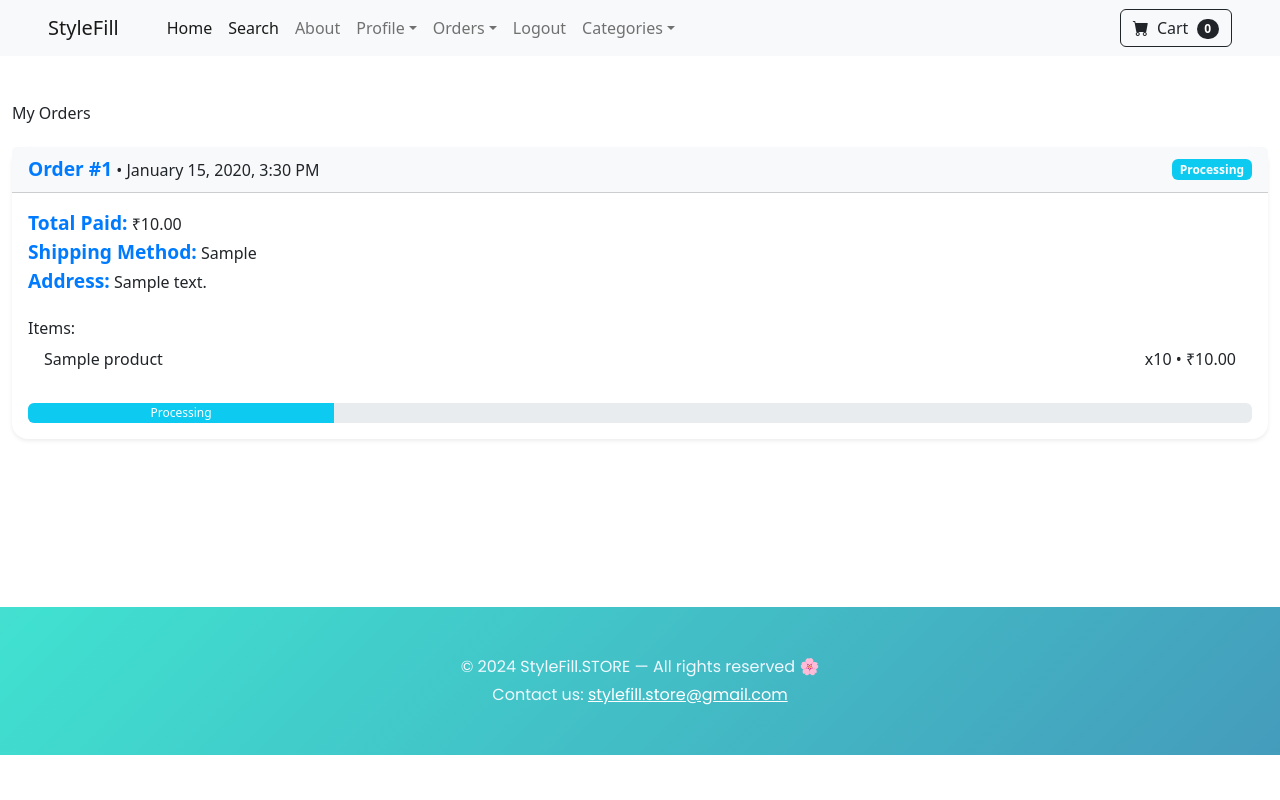
After one commit to codedev03/StyleFill, a Django app: page /payment/my-orders/ in a window 1280 px wide. The commit adds this page. Run offline with Django 5.2, Linux system fonts and the light colour scheme; a user stored in the database is signed in; tables that the repository leaves empty hold one stand-in row (values such as "Sample post"); some libraries are stand-ins or nearby versions.

Commit message:
Third Commit

```diff
--- a/aiswarya/settings.py
+++ b/aiswarya/settings.py
@@ -142,7 +142,7 @@ AUTH_PASSWORD_VALIDATORS = [
 
 LANGUAGE_CODE = 'en-us'
 
-TIME_ZONE = 'UTC'
+TIME_ZONE = 'Asia/Kolkata'
 
 USE_I18N = True
 
--- a/payment/admin.py
+++ b/payment/admin.py
@@ -15,9 +15,10 @@ class OrderItemInline(admin.StackedInline):
 class OrderAdmin(admin.ModelAdmin):
     model = Order
     readonly_fields = ["date_ordered"]
-    fields = ["user", "full_name", "email", "shipping_address", "amount_paid", "date_ordered", "shipped", "date_shipped"]
+    fields = ["user", "full_name", "email", "shipping_address", "amount_paid", "date_ordered", "shipped", "date_shipped", "status"]
     inlines = [OrderItemInline]
-
+    list_display = ('id', 'user', 'status', 'amount_paid', 'date_ordered')
+    list_filter = ('status',)
 #Unregister Order model
 admin.site.unregister(Order)
 
--- a/payment/models.py
+++ b/payment/models.py
@@ -31,6 +31,13 @@ post_save.connect(create_shipping, sender=User)
 
 # Create Order model
 class Order(models.Model):
+    STATUS_CHOICES = [
+        ('processing', 'Processing'),
+        ('shipped', 'Shipped'),
+        ('out_for_delivery', 'Out for Delivery'),
+        ('delivered', 'Delivered'),
+    ]
+
     # Foreign keys
     user = models.ForeignKey(User, on_delete=models.CASCADE, null=True, blank=True)
     full_name = models.CharField(max_length=250)
@@ -46,7 +53,7 @@ class Order(models.Model):
     # NEW FIELDS
     payment_completed = models.BooleanField(default=False)
     payment_id = models.CharField(max_length=100, null=True, blank=True)
-
+    status = models.CharField(max_length=20, choices=STATUS_CHOICES, default='processing')
     def __str__(self):
         return f'Order - {str(self.id)}'
 # Auto add shipping date
--- /dev/null
+++ b/payment/templates/payment/tracking.html
@@ -0,0 +1,94 @@
+{% extends 'base.html' %}
+{% load tz %}
+{% block content %}
+<div class="container mt-5">
+    <h2 class="mb-4">My Orders</h2>
+
+    {% for order in orders %}
+        <div class="card mb-4 shadow-sm border-0">
+            <div class="card-header bg-light d-flex justify-content-between align-items-center">
+                <span><strong>Order #{{ order.user_order_number }}</strong> • {{ order.date_ordered|localtime|date:"F j, Y, g:i A" }}</span>
+                <span class="badge
+                    {% if order.status == 'processing' %}bg-info
+                    {% elif order.status == 'shipped' %}bg-primary
+                    {% elif order.status == 'out_for_delivery' %}bg-warning text-dark
+                    {% elif order.status == 'delivered' %}bg-success
+                    {% endif %}
+                ">
+                    {{ order.get_status_display }}
+                </span>
+            </div>
+            <div class="card-body">
+                <p><strong>Total Paid:</strong> ₹{{ order.amount_paid|floatformat:2 }}</p>
+                <p><strong>Shipping Method:</strong> {{ order.shipping_method|title }}</p>
+                <p><strong>Address:</strong> {{ order.shipping_address }}</p>
+
+                <h5 class="mt-4">Items:</h5>
+                <ul class="list-group list-group-flush">
+                    {% for item in order.orderitem_set.all %}
+                        <li class="list-group-item d-flex justify-content-between align-items-center">
+                            {{ item.product.name }} <span>x{{ item.quantity }} • ₹{{ item.price|floatformat:2 }}</span>
+                        </li>
+                    {% endfor %}
+                </ul>
+
+                <!-- Optional: Visual Progress -->
+                <div class="progress mt-4" style="height: 20px;">
+                    <div class="progress-bar
+                        {% if order.status == 'processing' %}bg-info
+                        {% elif order.status == 'shipped' %}bg-primary
+                        {% elif order.status == 'out_for_delivery' %}bg-warning text-dark
+                        {% elif order.status == 'delivered' %}bg-success
+                        {% endif %}"
+                        role="progressbar"
+                        style="width: 0%; transition: width 1s ease;"
+                        data-status="{{ order.status }}">
+                        <!-- Status text will be inserted via JavaScript -->
+                    </div>
+                </div>
+            </div>
+        </div>
+    {% empty %}
+        <p class="text-muted">You haven’t placed any orders yet.</p>
+    {% endfor %}
+</div>
+<br><br>
+<br><br>
+<br><br>
+<script>
+    document.addEventListener("DOMContentLoaded", function () {
+        const progressBars = document.querySelectorAll(".progress-bar");
+
+        progressBars.forEach(bar => {
+            const status = bar.getAttribute("data-status");
+            let width = 0;
+            let label = "";
+
+            switch (status) {
+                case "processing":
+                    width = 25;
+                    label = "Processing";
+                    break;
+                case "shipped":
+                    width = 50;
+                    label = "Shipped";
+                    break;
+                case "out_for_delivery":
+                    width = 75;
+                    label = "Out for Delivery";
+                    break;
+                case "delivered":
+                    width = 100;
+                    label = "Delivered";
+                    break;
+            }
+
+            setTimeout(() => {
+                bar.style.width = width + "%";
+                bar.innerText = label;
+            }, 200); // slight delay for smooth transition
+        });
+    });
+</script>
+
+{% endblock %}
--- a/payment/urls.py
+++ b/payment/urls.py
@@ -5,6 +5,7 @@ urlpatterns = [
     path('checkout/', views.checkout, name='checkout'),
     path('billing_info/', views.billing_info, name='billing_info'),
     # path('process_order/', views.process_order, name='process_order'),
+    path('my-orders/', views.track_orders, name='track_orders'),
     path('shipped_dash/', views.shipped_dash, name='shipped_dash'),
     path('not_shipped_dash/', views.not_shipped_dash, name='not_shipped_dash'),
     path('orders/<int:pk>/', views.orders, name='orders'),
--- a/payment/views.py
+++ b/payment/views.py
@@ -2,6 +2,7 @@ import datetime
 import razorpay
 import json
 from django.shortcuts import render, redirect
+from django.contrib.auth.decorators import login_required
 from django.http import JsonResponse
 from cart.cart import Cart
 from payment.forms import ShippingForm
@@ -14,6 +15,14 @@ from django.conf import settings
 import logging
 logger = logging.getLogger(__name__)
 # Create your views here.
+
+@login_required
+def track_orders(request):
+    orders = Order.objects.filter(user=request.user).order_by('-date_ordered')
+    for index, order in enumerate(orders, 1):
+        order.user_order_number = index
+    return render(request, 'payment/tracking.html', {'orders': orders})
+
 def orders(request, pk):
     if request.user.is_authenticated and request.user.is_superuser:
         #Get the order
--- a/store/templates/navbar.html
+++ b/store/templates/navbar.html
@@ -16,6 +16,8 @@
                             <li><a class="dropdown-item" href="{% url 'update_user' %}">User Profile</a></li>
                             <li><hr class="dropdown-divider" /></li>
                             <li><a class="dropdown-item" href="{% url 'update_info' %}">User Info</a></li>
+                            <li><hr class="dropdown-divider" /></li>
+                            <li><a class="dropdown-item" href="{% url 'track_orders' %}">My Orders</a></li>
                         </ul>
                     </li>
                 {% if user.is_superuser %}
```
Also changed, not shown: payment/templates/payment/not_shipped_dash.html (+6 -1 lines), payment/templates/payment/shipped_dash.html (+7 -1 lines), store/templates/search.html (+34 -68 lines), payment/migrations/0009_order_status.py (added).
